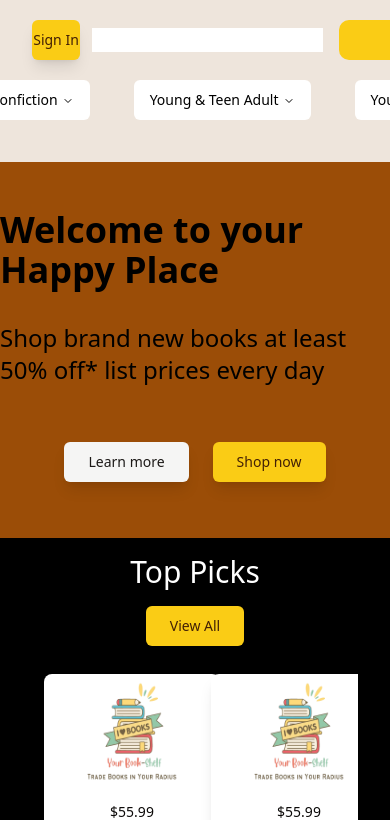
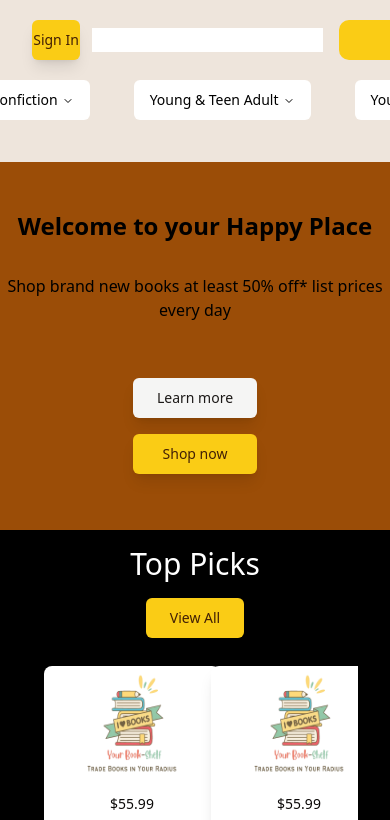
Before and after one commit to kasimkazmi/bookbuddy_app-next.js, a Next.js app: page / in a window 390 px wide. Shown: the top 820 px of the page. Built offline with nearby package versions, Linux system fonts and the light colour scheme.

Commit message:
Enhance FirstSection layout with responsive typography and improved button alignment

```diff
--- a/components/FirstSection.tsx
+++ b/components/FirstSection.tsx
@@ -3,15 +3,15 @@ import { Button } from "./ui/button";
 
 export const FirstSection = () => {
   return (
-    <section className="bg-S1BG items-center flex flex-col gap-8 pt-12 pb-20">
-      <h1 className="text-4xl font-bold">Welcome to your Happy Place</h1>
-      <p className="text-2xl ">
+    <section className="bg-S1BG flex flex-col items-center gap-8 pt-12 pb-20">
+      <h1 className="text-2xl sm:text-3xl md:text-4xl font-bold text-center">Welcome to your Happy Place</h1>
+      <p className="text-base sm:text-lg md:text-xl text-center max-w-2xl">
         Shop brand new books at least 50% off* list prices every day
       </p>
 
-      <section className="flex gap-6 py-6 justify-center">
-        <Button variant={"secondary"}> Learn more </Button>
-        <Button> Shop now </Button>
+      <section className="flex flex-col sm:flex-row gap-4 sm:gap-6 py-6 justify-center sm:w-fit max-w-4xl">
+        <Button variant={"secondary"} className=" sm:w-auto">Learn more</Button>
+        <Button className=" sm:w-auto">Shop now</Button>
       </section>
       <ProductCarousel />
     </section>
```
